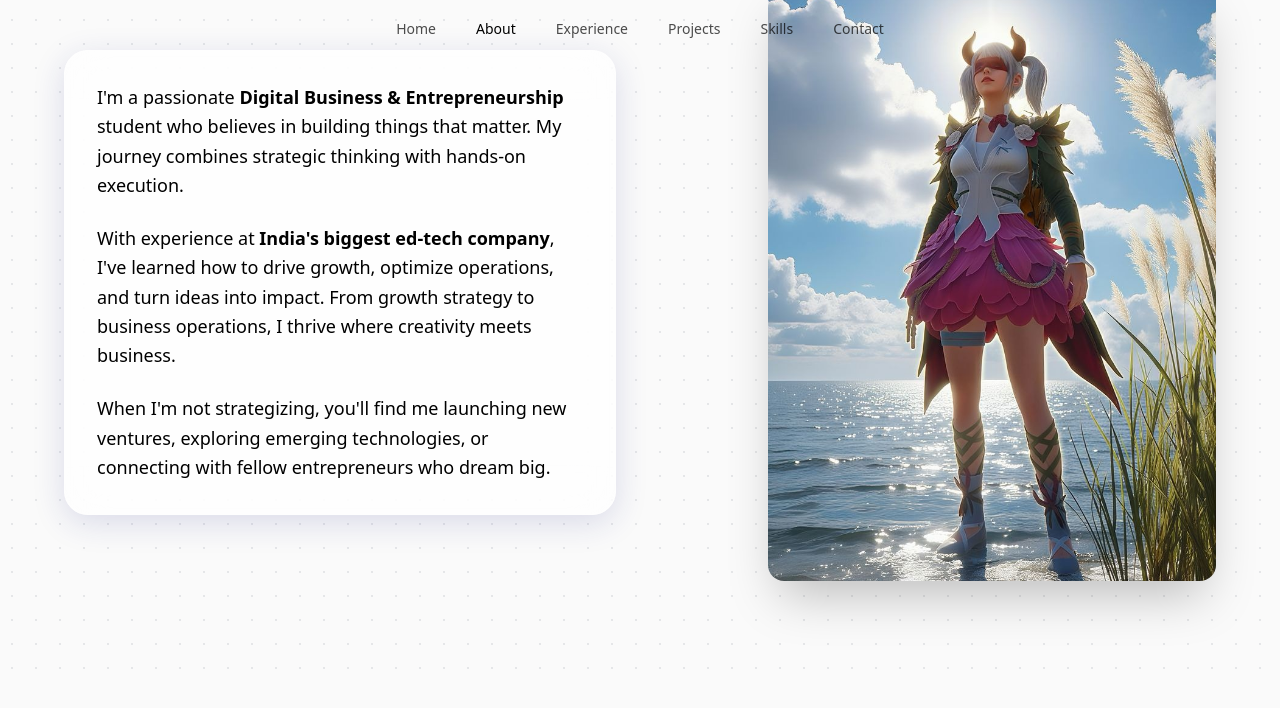
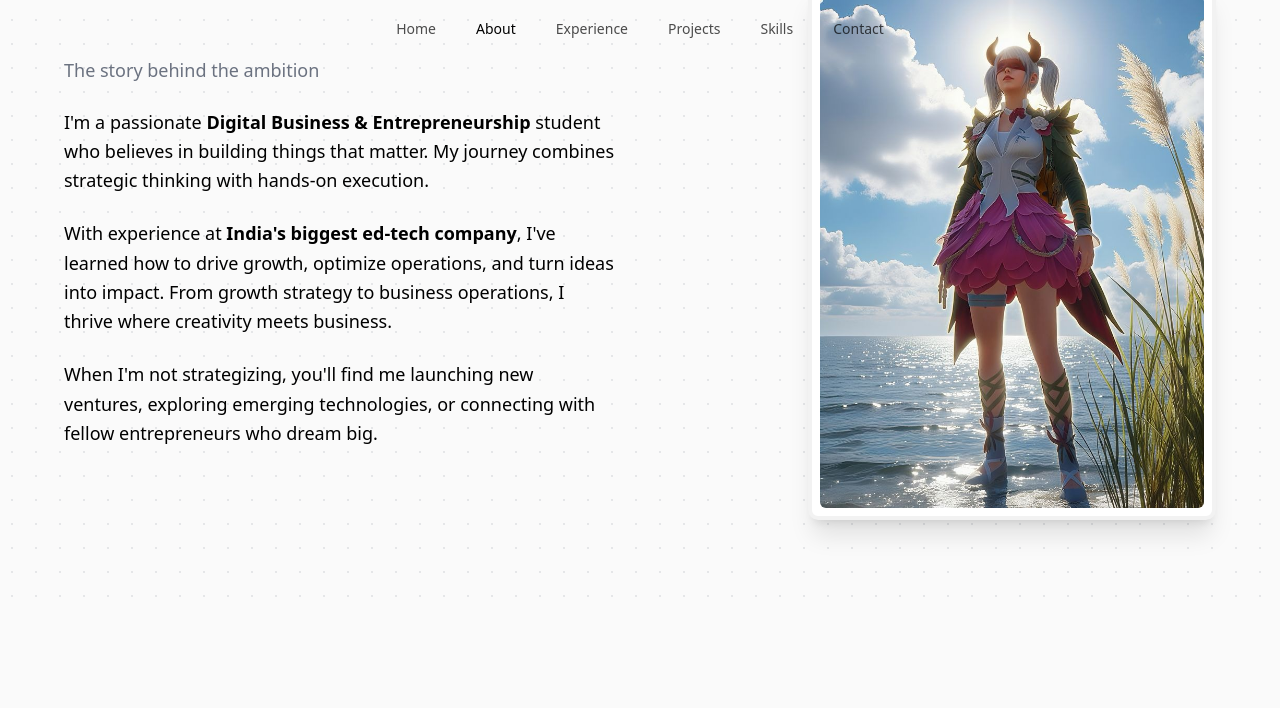
Before and after one commit to Shivam120110/Portfolio, a React (Vite) app: page /about in a window 1280 px wide. Shown: the top 708 px of the page. Built offline with nearby package versions, Linux system fonts and the light colour scheme; the HTML template or start-up script is replaced by a standard one.

Commit message:
About Section Refinements: Restored subtitle, removed text card bg, framed image

```diff
--- a/src/components/AboutSection.tsx
+++ b/src/components/AboutSection.tsx
@@ -38,8 +38,12 @@ const AboutSection = () => {
             initial={{ opacity: 0, x: -50 }}
             animate={isInView ? { opacity: 1, x: 0 } : {}}
             transition={{ duration: 0.8, delay: 0.2 }}
-            className="space-y-6 glass p-8 rounded-3xl"
+            className="space-y-6"
           >
+            <p className="text-muted-foreground text-lg font-medium">
+              The story behind the ambition
+            </p>
+
             <p className="text-lg text-black leading-relaxed">
               I'm a passionate <span className="text-black font-semibold">Digital Business & Entrepreneurship</span> student
               who believes in building things that matter. My journey combines strategic thinking with hands-on execution.
@@ -62,11 +66,13 @@ const AboutSection = () => {
             transition={{ duration: 0.8, delay: 0.4 }}
             className="flex justify-center lg:justify-end"
           >
-            <img
-              src="/about-character.jpg"
-              alt="Character"
-              className="w-full max-w-md rounded-2xl shadow-2xl object-cover"
-            />
+            <div className="relative p-2 border-4 border-black/5 rounded-[10px] bg-white shadow-xl">
+              <img
+                src="/about-character.jpg"
+                alt="Character"
+                className="w-full max-w-sm rounded-[6px] object-cover"
+              />
+            </div>
           </motion.div>
         </div>
       </div>
```
